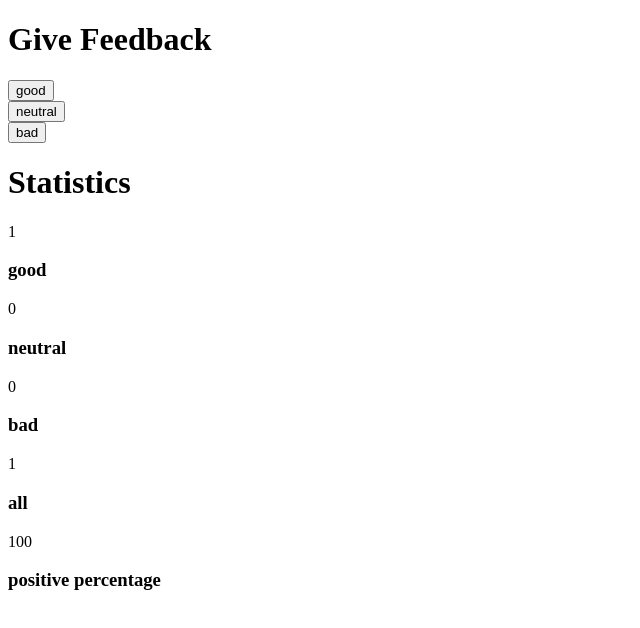
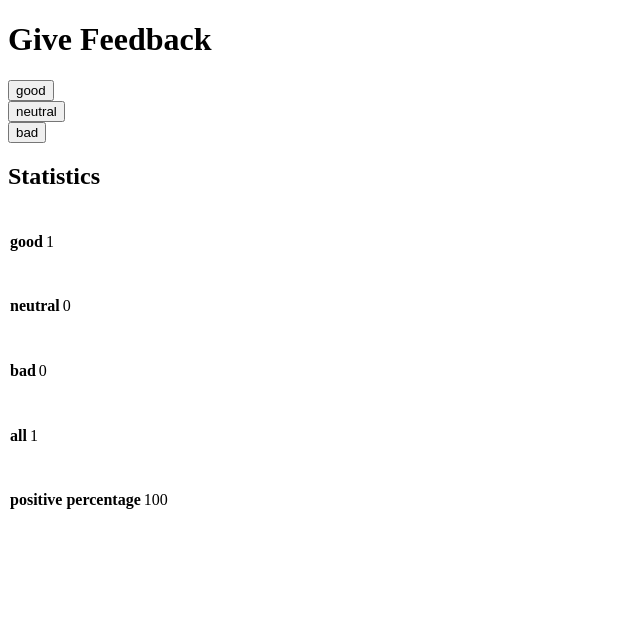
Before and after one commit to aeahmed-rc/fullstack, a React (Create React App) app: page / in a window 1280 px wide. Both pictures are taken after a click on the button "good". Shown: the top 628 px of the page, without its empty margins (0-640 px from the left). Built offline with nearby package versions, Linux system fonts and the light colour scheme.

Commit message:
organized displayed data

```diff
--- a/src/App.js
+++ b/src/App.js
@@ -25,10 +25,12 @@ const Stats =(props)=>{
   console.log(props.display)
   if(props.display){
     return (
-      <div>
-        {props.value}
-        <h3>{props.text}</h3>
-      </div>
+
+        <table>
+          <h4>{props.text}</h4>
+        <td>{props.value}</td>
+        </table>
+
     )
   }else{
     return (
@@ -82,7 +84,8 @@ const App = () => {
       <Button handleClick={handleGood} value={good} text="good"/>
       <Button handleClick={handleNeutral} value={neutral} text="neutral"/>
       <Button handleClick={handleBad} value={bad} text="bad"/>
-      <h1>Statistics</h1>
+
+      <h2>Statistics</h2>
 
       <Stats display={clicked} value={good} text="good"/>
       <Stats display={clicked} value={neutral} text="neutral"/>
```
